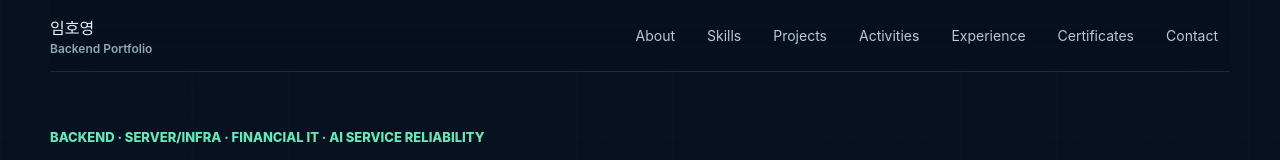
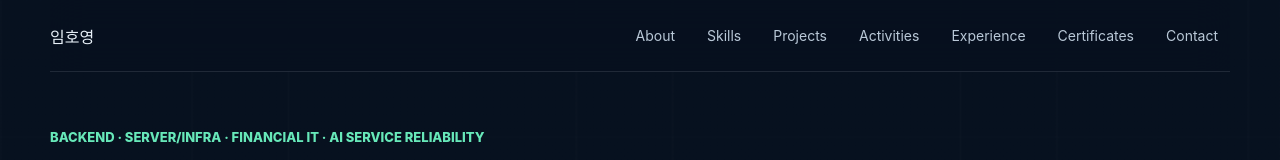
Before and after one commit to sexybugmaster/Portfolio, a React (Vite) app: page / in a window 1280 px wide. Shown: the top 160 px of the page. Built offline with nearby package versions, Linux system fonts and the light colour scheme.

Commit message:
Remove backend portfolio label

```diff
--- a/src/main.tsx
+++ b/src/main.tsx
@@ -372,7 +372,6 @@ function Header() {
     <header className="site-header">
       <a className="brand" href="#top" aria-label="임호영 포트폴리오 홈">
         <span>임호영</span>
-        <small>Backend Portfolio</small>
       </a>
       <nav aria-label="주요 섹션">
         {navItems.map((item) => (
```
